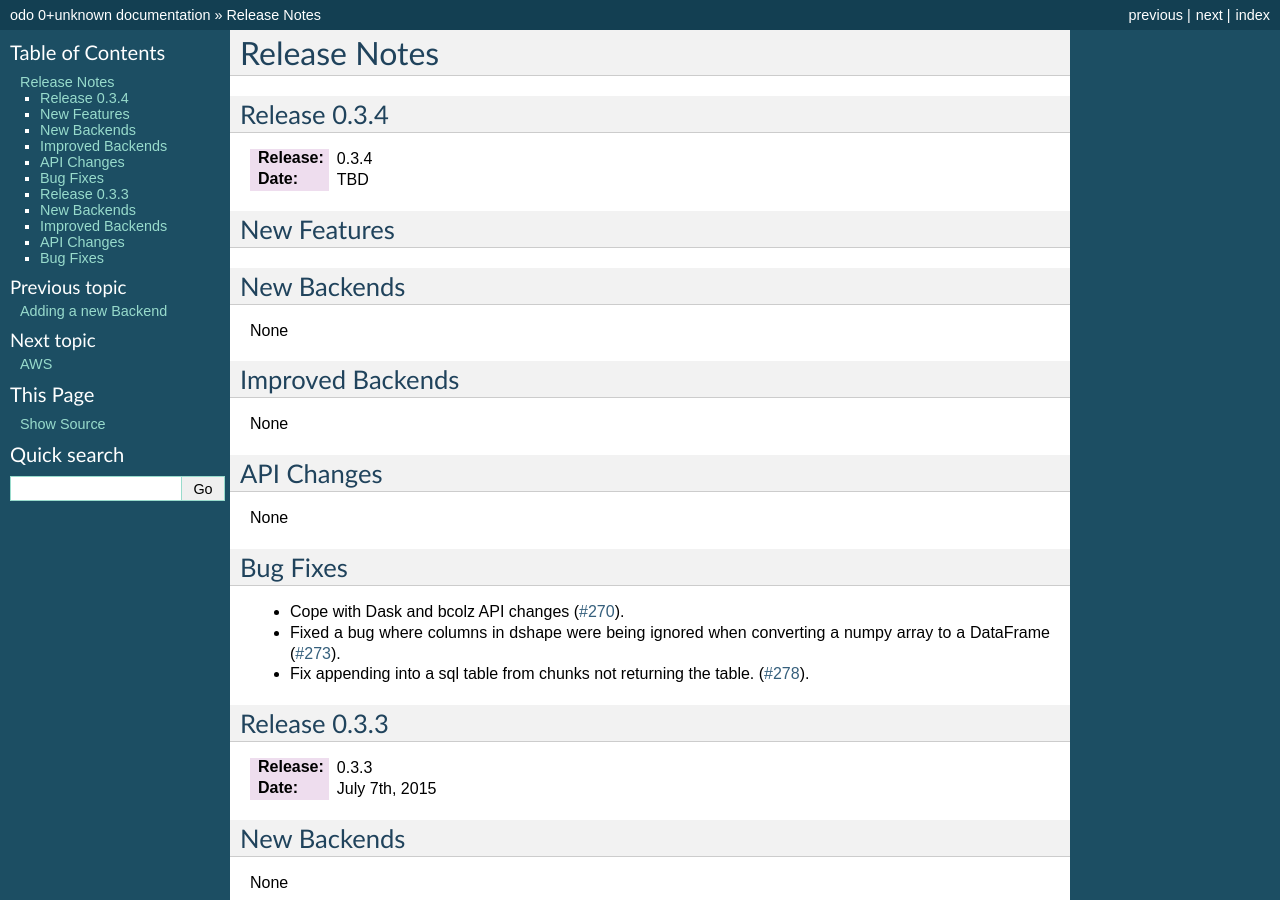
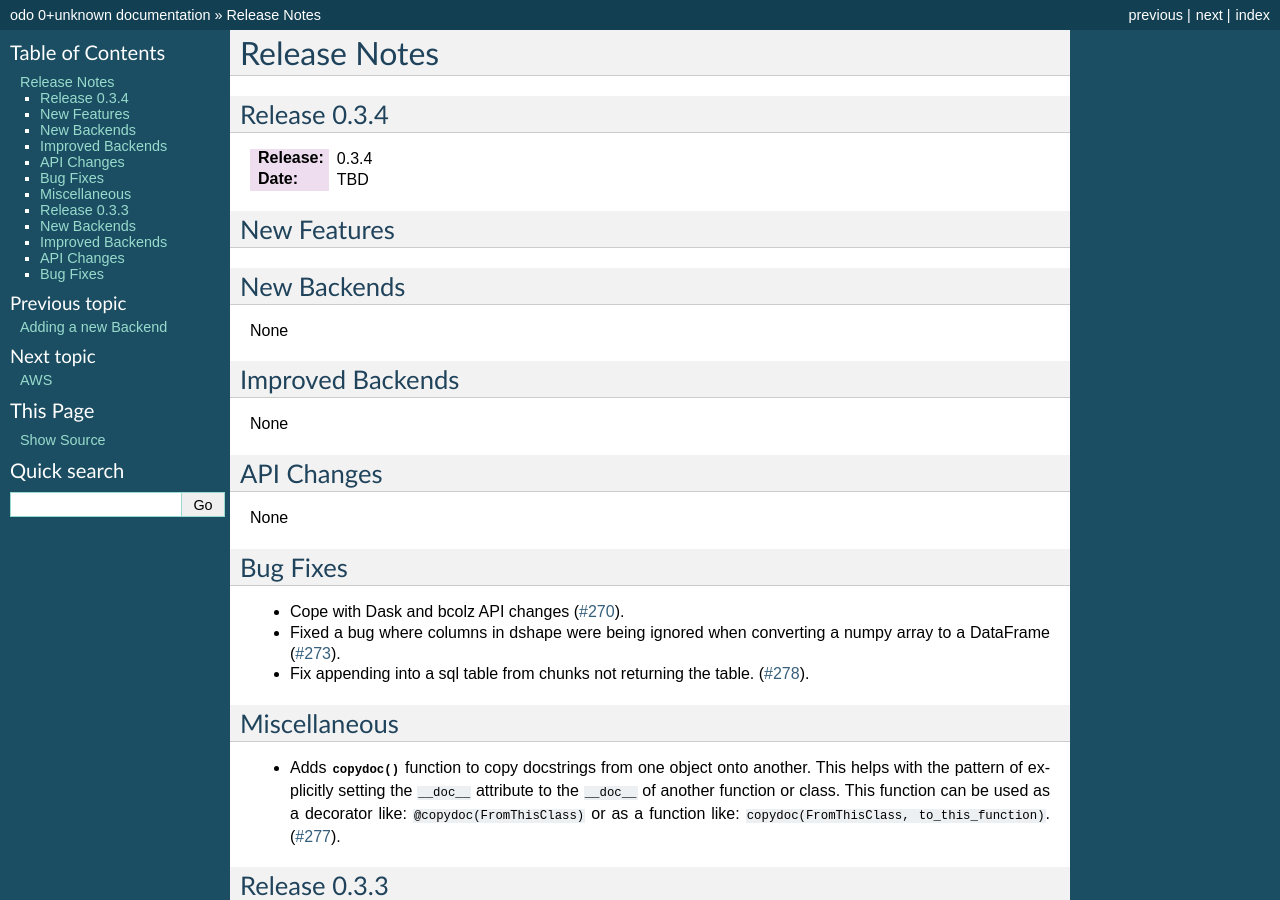
Before and after one commit to blaze/odo, a Sphinx documentation site: the page built from docs/source/releases.rst, in a window 1280 px wide and 900 px high. Built offline with Sphinx 7.4.7, drawn with Linux system fonts in a browser that asks for light colours.

Commit message:
DOC: whatsnew

```diff
--- a/docs/source/whatsnew/0.3.4.txt
+++ b/docs/source/whatsnew/0.3.4.txt
@@ -30,3 +30,12 @@ Bug Fixes
   a numpy array to a DataFrame (:issue:`273`).
 * Fix appending into a sql table from chunks not returning the table.
   (:issue:`278`).
+
+Miscellaneous
+-------------
+
+* Adds :func:`~odo.utils.copydoc` function to copy docstrings from one object
+  onto another. This helps with the pattern of explicitly setting the
+  ``__doc__`` attribute to the ``__doc__`` of another function or class. This
+  function can be used as a decorator like: ``@copydoc(FromThisClass)`` or as a
+  function like: ``copydoc(FromThisClass, to_this_function)``. (:issue:`277`).
```
